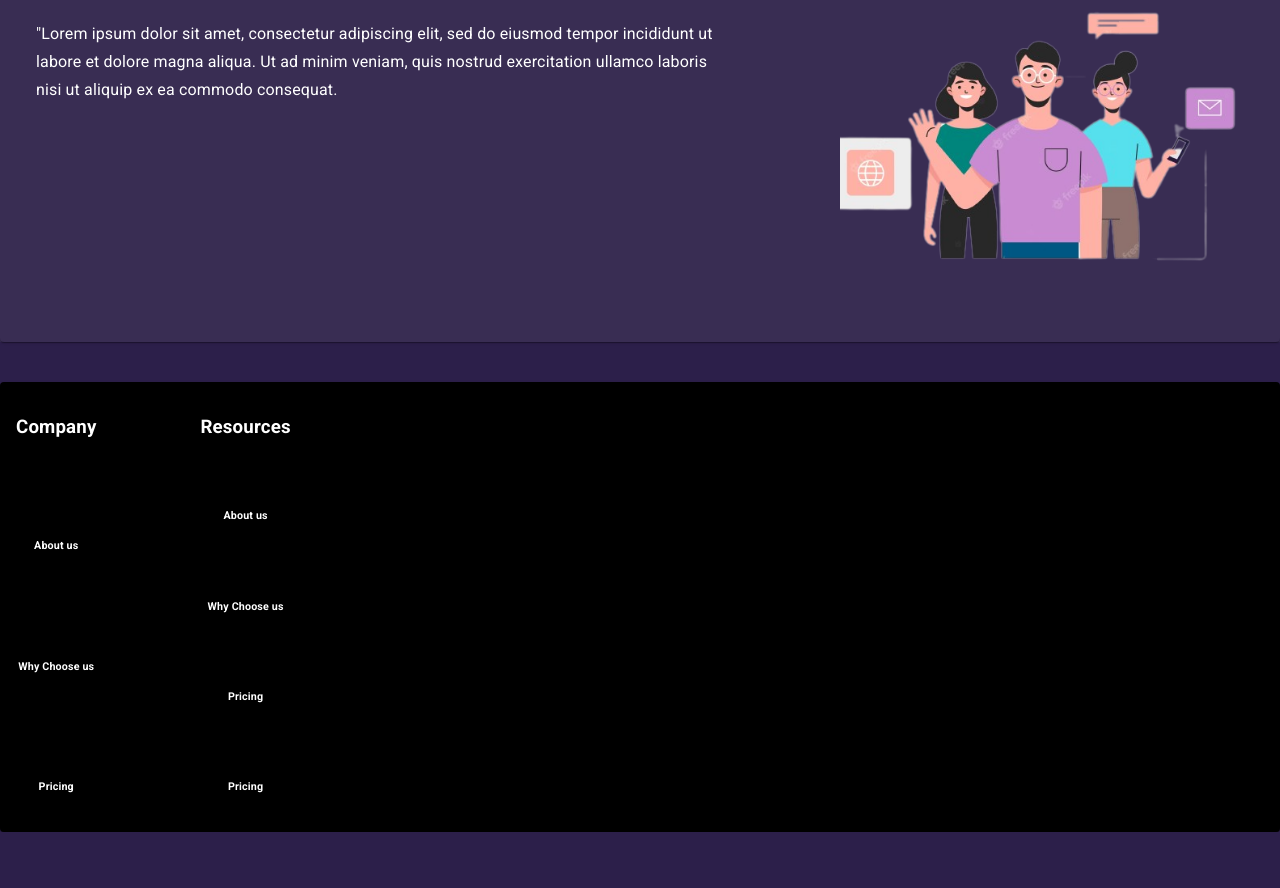
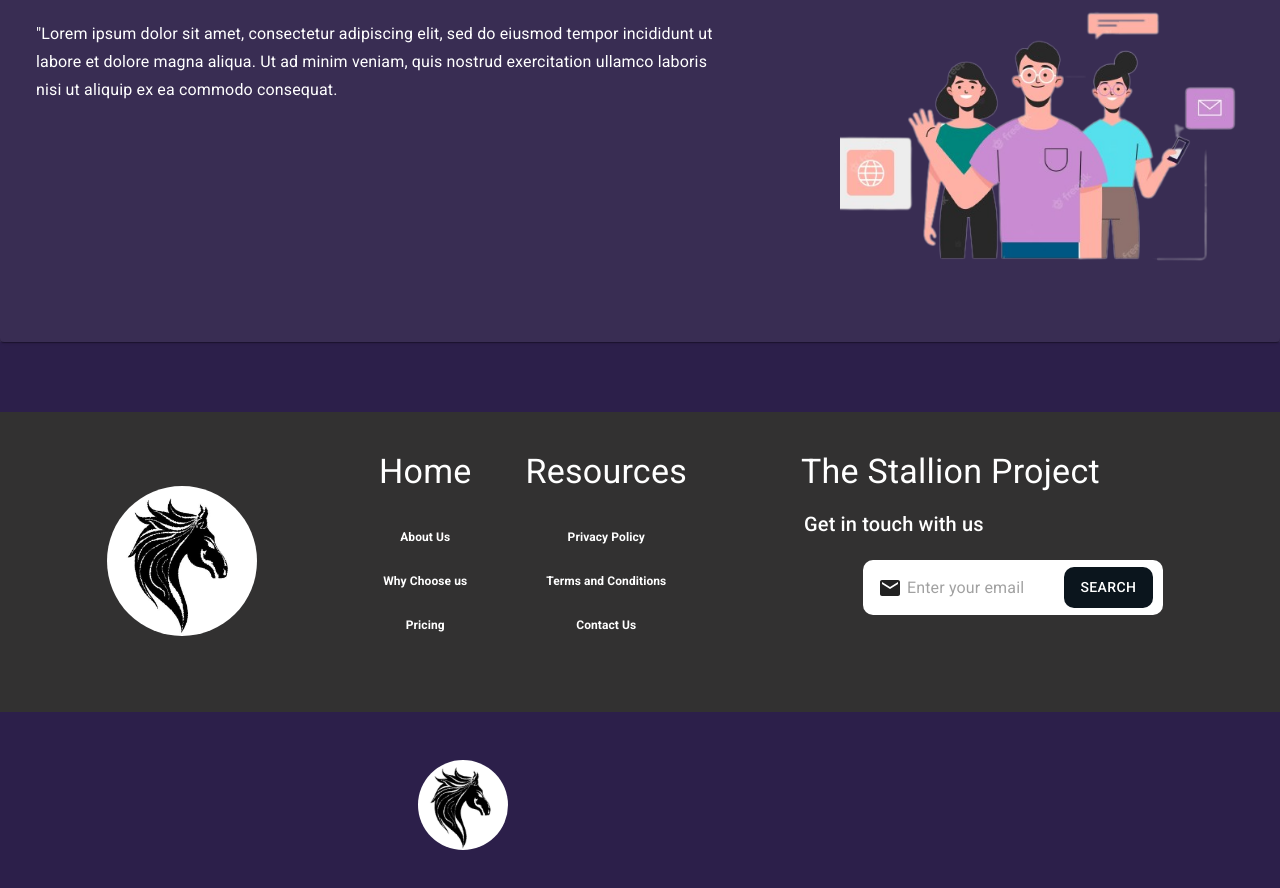
Before and after one commit to jsayyam1/TSP-NEW, a React (Create React App) app: page / in a window 1280 px wide. Shown: the part 1400-2288 px from the top of the page. Before the commit the page ends 2232 px from the top, so only its background shows below. Built offline with nearby package versions, Linux system fonts and the light colour scheme.

Commit message:
Footer modified and added new one

```diff
--- a/src/Components/Footer.jsx
+++ b/src/Components/Footer.jsx
@@ -1,16 +1,12 @@
-import styled from '@emotion/styled'
-import { Box, Card, ListItem,  ListItemText, Stack } from '@mui/material'
+import { Button , Grid, Input , Typography } from '@mui/material'
 import React from 'react'
-
-// ListItemText = styled(ListItemText)({
-//     textAlign : 'center'
-// })
-
+import TSP from '../Assets/TSP Logo.jpg'
+import { Mail } from '@mui/icons-material'
 
 const Footer = () => {
   return (
     <>
-        <Box>
+        {/* <Box>
             <Card sx={{bgcolor: 'black' , position: 'relative' , top: '250px'}}>
 
             <Stack direction="row" spacing={9}>
@@ -78,7 +74,48 @@ const Footer = () => {
             </Stack>
 
             </Card>
-        </Box>
+        </Box>   */}
+
+        {/* <Container sx={{position: 'relative' , top: '280px' ,color: 'white'}} > */}
+            <Grid bgcolor={'#323131'} container spacing={3} sx={{ width: '100%' , height: {xs: '800px'  , sm:'300px'} , position: 'relative' , top: '280px' ,color: 'white'}}>
+
+                <Grid display={'flex'} margin={'50px 10px'} justifyContent={'center'} item xs={12} sm={6} md={4} lg={3} >
+                    <img src={TSP} alt='' width={'150px'} height={'150px'} style={{borderRadius: '50%'}}></img>
+                </Grid>
+
+                <Grid item >
+                    <Typography variant='h4' sx={{textAlign: 'center',margin: '15px' , paddingBottom: '20px '}}>Home</Typography>
+                    <Typography variant='h6' sx={{textAlign: 'center' , fontSize: '12px' , fontWeight: 'bold', margin: '15px' , paddingBottom: '10px'}} >About Us</Typography>
+                    <Typography variant='h6' sx={{textAlign: 'center' , fontSize: '12px' , fontWeight: 'bold', margin: '15px' , paddingBottom: '10px'}} >Why Choose us</Typography>
+                    <Typography variant='h6' sx={{textAlign: 'center' , fontSize: '12px' , fontWeight: 'bold', margin: '15px' , paddingBottom: '10px'}} >Pricing</Typography>
+                </Grid>
+
+                <Grid item>
+                    <Typography variant='h4' sx={{textAlign: 'center',margin: '15px' , paddingBottom: '20px '}}>Resources</Typography>
+                    <Typography variant='h6' sx={{textAlign: 'center' , fontSize: '12px' , fontWeight: 'bold' , margin: '15px' , paddingBottom: '10px'}} >Privacy Policy</Typography>
+                    <Typography variant='h6' sx={{textAlign: 'center' , fontSize: '12px' , fontWeight: 'bold' , margin: '15px' , paddingBottom: '10px'}} >Terms and Conditions</Typography>
+                    <Typography variant='h6' sx={{textAlign: 'center' , fontSize: '12px' , fontWeight: 'bold' , margin: '15px' , paddingBottom: '10px'}} >Contact Us</Typography>
+                </Grid>
+
+                <Grid sx={{marginLeft: {xs: '0px' , sm: '60px'}}} item>
+                    <Typography variant='h4' sx={{textAlign: 'center',margin: '15px'}}>The Stallion Project</Typography>
+                    <Typography variant='h6' sx={{margin: '15px 18px'}}>Get in touch with us</Typography>
+                </Grid>
+
+                <Grid sx={{marginLeft: {xs: '0px' , sm: '60px'}}} item>
+                    <Input sx={{position:'relative' , top: {xs : -32, sm: '-150px'} , left: {xs: 18 , sm:779} , bgcolor: 'white' , borderRadius: '10px' , height: '55px' , width: {xs:'290px' , sm:'300px'} , padding: '10px'}}
+             startAdornment = {<Mail sx={{margin: '5px'}}/>} endAdornment={<Button sx={{bgcolor: '#0b151d' , color: 'white' , padding: '8px 25px' , borderRadius: '10px' , '&:hover' : {bgcolor: '#7F56DA'} , width: '120px'}}>Search</Button>}
+            placeholder='Enter your email' disableUnderline
+                    ></Input>
+                </Grid>
+
+                <Grid margin={'50px 10px'} item>
+                    <img src={TSP} alt='' width={'90px'} height={'90px'} style={{borderRadius: '50%'}}></img>
+                </Grid>
+
+            </Grid>
+        {/* </Container> */}
+
     </>
   )
 }
```
